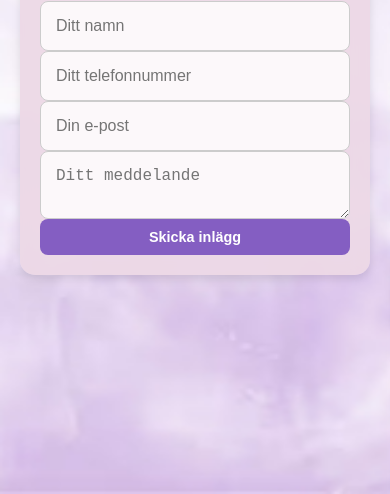
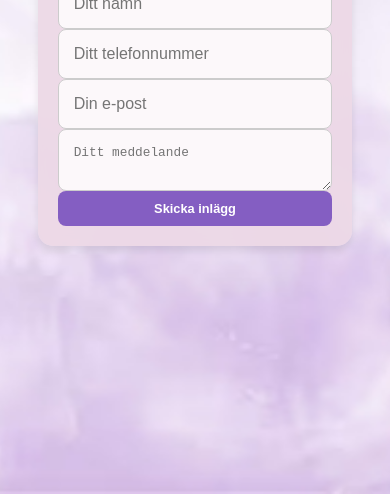
Before and after one commit to Zainabfarah/Inl-mning-nodejs-g-stforum-logga-in, a website: page public/Index.html in a window 390 px wide. Shown: the part 350-844 px from the top of the page. Drawn offline with Linux system fonts and the light colour scheme.

Commit message:
ändring

```diff
--- a/guestbook.json
+++ b/guestbook.json
@@ -1 +1 @@
-[{"name":"Zainab M","phone":"070000458","email":"zainab1@jensen.se","message":"hjjdshfhhf"}]
+[{"name":"Zainab M","phone":"070000458","email":"zainab1@jensen.se","message":"hjjdshfhhf"},{"name":"Faiza","phone":"0754246487","email":"faiza@gmail.com","message":"Hdhdjdv"}]
--- a/public/style.css
+++ b/public/style.css
@@ -25,8 +25,8 @@ h1 {
     margin-bottom: 1rem;
 }
 form {
-     display: flex;
-     flex-direction: column;
+    display: flex;
+    flex-direction: column;
 }
 input[type="text"],
 input[type="tel"],
@@ -36,7 +36,6 @@ textarea {
     border: 1px solid #ccc;
     border-radius: 8px;
     background: #ffffffcc;
-    border: 1px solid #ccc;
     padding: 15px;
 }
 button{
@@ -53,13 +52,43 @@ button{
 button:hover {
     background: #6f2dab;
 }
-@media (max-width: 700px) {
+@media (max-width: 1024px) {
     .container {
-        width: 80%;
-        padding: 20px;
+        width: 85%;
+        padding: 30px;
     }
 
     h1 {
         font-size: 2rem;
     }
 }
+
+@media (max-width: 768px) {
+    .container {
+        width: 90%;
+        padding: 25px;
+    }
+
+    h1 {
+        font-size: 1.75rem;
+    }
+
+    input, button, textarea {
+        font-size: 0.9rem;
+    }
+}
+
+@media (max-width: 480px) {
+    .container {
+        width: 95%;
+        padding: 20px;
+    }
+
+    h1 {
+        font-size: 1.5rem;
+    }
+
+    input, button, textarea {
+        font-size: 0.8rem;
+    }
+}
--- a/server.js
+++ b/server.js
@@ -37,6 +37,6 @@ app.post('/post-message', (req, res) => {
     res.redirect('/');
   });
 
-app.listen(PORT, () => {
+  app.listen(PORT, '0.0.0.0', () => {
   console.log(`Servern körs på port ${PORT}`);
 });
```
